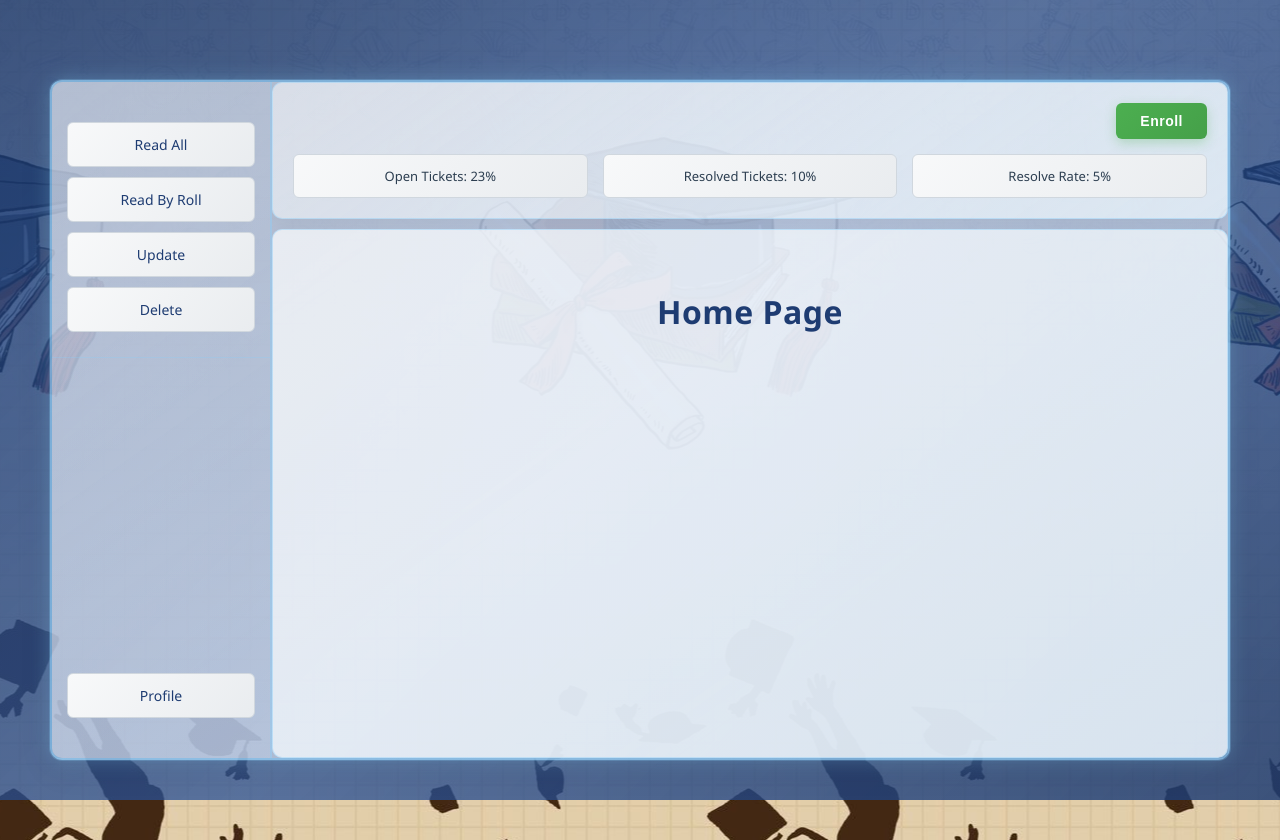
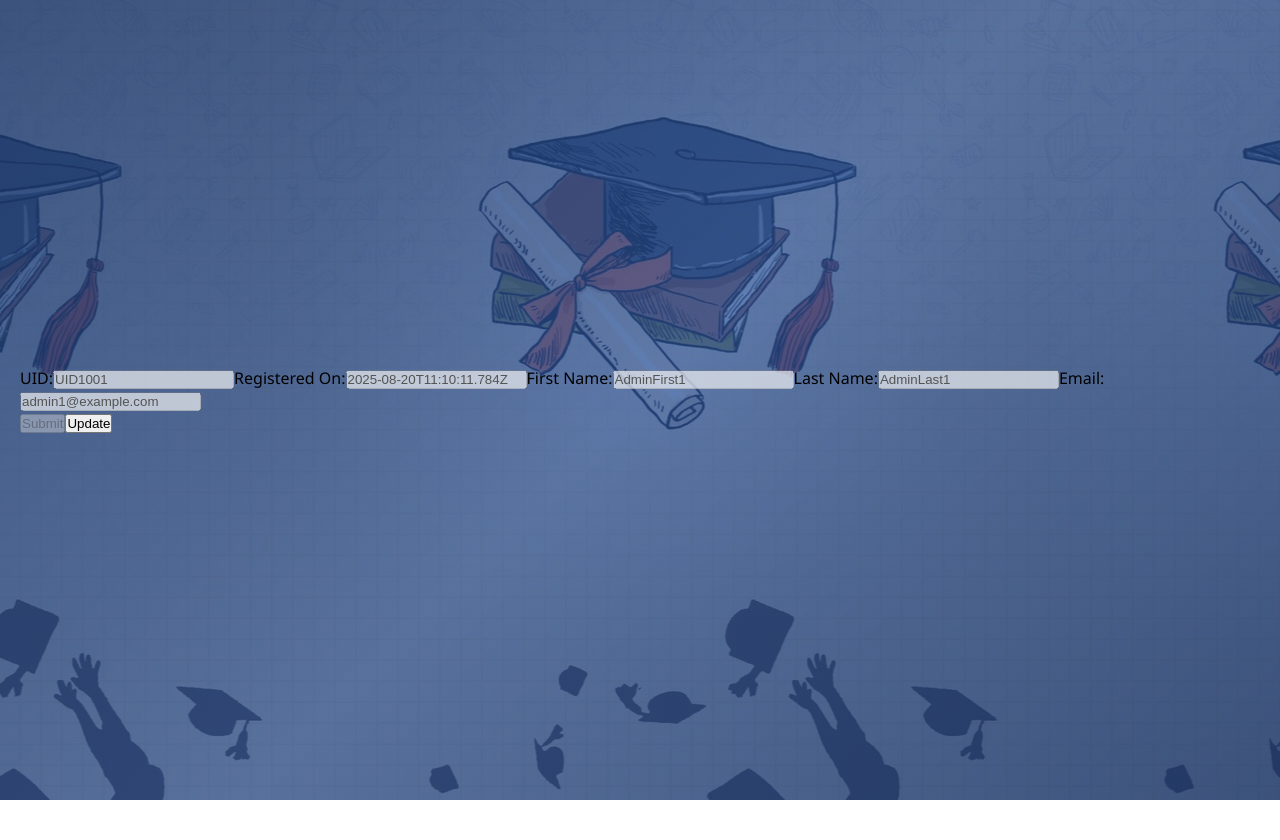
Before and after one commit to rayypan/Student-Management-System, a React (Create React App) app in the folder login-app/: page / in a window 1280 px wide. After the commit the page ends 800 px from the top, so only its background shows below. Built offline with nearby package versions, Linux system fonts and the light colour scheme.

Commit message:
Tried to make the form
Co-authored-by: Aviruk Basak <avirukbasak@gmail.com>

```diff
--- /dev/null
+++ b/login-app/src/components/AdminOrStudentReadOrUpdateForm.jsx
@@ -0,0 +1,180 @@
+import { useState, useEffect } from "react";
+import { NameConstants } from "../modules/NameConstants";
+import { toTitleCase } from "../modules/Util";
+import { Roles } from "../modules/Types";
+import { fetchRandomFakeData } from "../modules/FakeData";
+
+function BasicFields({ data, isSubmitButtonShown, onChange }) {
+  return (
+    <>
+      <label>
+        UID:
+        <input
+          type="text"
+          name="uid"
+          disabled={true}
+          defaultValue={data.uid}
+          onChange={onChange}
+        />
+      </label>
+
+      <label>
+        Registered On:
+        <input
+          type="text"
+          name="registeredOn"
+          disabled
+          defaultValue={data.registeredOn}
+          onChange={onChange}
+        />
+      </label>
+
+      <label>
+        First Name:
+        <input
+          type="text"
+          name="firstName"
+          disabled={!isSubmitButtonShown}
+          defaultValue={data.firstName}
+          onChange={onChange}
+        />
+      </label>
+
+      <label>
+        Last Name:
+        <input
+          type="text"
+          name="lastName"
+          disabled={!isSubmitButtonShown}
+          defaultValue={data.lastName}
+          onChange={onChange}
+        />
+      </label>
+
+      <label>
+        Email:
+        <input
+          type="text"
+          name="email"
+          disabled
+          defaultValue={data.email}
+          onChange={onChange}
+        />
+      </label>
+    </>
+  );
+}
+
+function StudentFields({ data, isSubmitButtonShown, onChange }) {
+  // TODO: change subjects input into a pick list coponent instead of HTML input
+  return (
+    <>
+      <label>
+        Roll:
+        <input
+          type="text"
+          name="roll"
+          disabled
+          defaultValue={data.roll}
+          onChange={onChange}
+        />
+      </label>
+
+      <label>
+        Subjects:
+        <input
+          type="text"
+          name="subjects"
+          disabled={!isSubmitButtonShown}
+          defaultValue={data.subjects.join(", ")}
+          onChange={onChange}
+        />
+      </label>
+    </>
+  );
+}
+
+export default function AdminOrStudentReadOrUpdateForm({
+  isForm,
+  role,
+  rollNo,
+}) {
+  const [isSubmitButtonShown, setIsSubmitButtonShown] = useState(isForm);
+  const [isUpdateButtonShown, setIsUpdateButtonShown] = useState(!isForm);
+
+  var i = 0;
+  const buttons = [
+    {
+      id: ++i,
+      label: NameConstants.FormButtons.SUBMIT,
+      disabled: isSubmitButtonShown,
+      onClick: handleSubmitClick,
+    },
+    {
+      id: ++i,
+      label: NameConstants.FormButtons.UPDATE,
+      disabled: isUpdateButtonShown,
+      onClick: handleUpdateClick,
+    },
+  ];
+
+  const [data, setData] = useState(null);
+
+  const formData = {};
+
+  useEffect(
+    () =>
+      void fetchRandomFakeData(rollNo)
+        .then((data) => {
+            setData(data);
+            console.log(d)
+        })
+        .catch((e) => alert(e.toString())),
+    []
+  );
+
+  async function handleSubmitClick() {
+    setIsSubmitButtonShown((prev) => !prev);
+    setIsUpdateButtonShown((prev) => !prev);
+    // TODO: api call
+  }
+
+  function handleUpdateClick() {
+    setIsUpdateButtonShown(!isUpdateButtonShown);
+    setIsSubmitButtonShown(!isSubmitButtonShown);
+  }
+
+  function handleChange(e) {
+    formData[e.target.name] = e.target.value;
+  }
+
+  if (data == null) {
+    return <h1>Loading...</h1>
+  }
+
+  return (
+    <form className="AdminOrStudentReadOrUpdate-Form">
+      <BasicFields
+        data={data}
+        disabled={!isSubmitButtonShown}
+        onChange={handleChange}
+      />
+
+      {role !== Roles.ADMIN && (
+        <StudentFields
+          data={data}
+          disabled={!isSubmitButtonShown}
+          onChange={handleChange}
+        />
+      )}
+
+      <div className="AdminOrStudentReadOrUpdate-Form">
+        {buttons.map((btn) => (
+          <button key={btn.id} disabled={btn.disabled} onClick={btn.onClick}>
+            {btn.label}
+          </button>
+        ))}
+      </div>
+    </form>
+  );
+}
--- a/login-app/src/components/App.jsx
+++ b/login-app/src/components/App.jsx
@@ -1,28 +1,29 @@
 import { BrowserRouter, Routes, Route } from "react-router-dom";
 import { PathConstants } from "../modules/PathConstants";
+import { Roles } from "../modules/Types";
 import LoginPage from "../pages/LoginPage";
 import RegistrationPage from "../pages/RegistrationPage";
 import ForgetPassword from "../pages/ForgetPassword";
 import ForgetUserName from "../pages/ForgetUserName";
 import AdminHomePage from "../pages/Admin/AdminHomePage/AdminHomePage";
 import EnrollStudentList from "../pages/Admin/EnrollStudentList";
+import AdminOrStudentReadOrUpdateForm from "./AdminOrStudentReadOrUpdateForm";
 
 export default function App() {
   return (
     <>
-      <BrowserRouter>
-        <Routes>
-          <Route path={PathConstants.RootPaths.ROOT} Component={AdminHomePage}/>
-          <Route path={PathConstants.RootPaths.ADMIN_HOME_PAGE} Component={AdminHomePage}/>
-          {/*
+      {/* <BrowserRouter>
+        <Routes> */}
+          {/* <Route path={PathConstants.RootPaths.ROOT} Component={LoginPage}/>
           <Route path={PathConstants.RootPaths.LOGIN} Component={LoginPage}/>
           <Route path={PathConstants.RootPaths.REGISTER} Component={RegistrationPage}/>
           <Route path={PathConstants.RootPaths.FORGOT_PASSWORD} Component={ForgetPassword}/>
-          <Route path={PathConstants.RootPaths.FORGOT_USERNAME} Component={ForgetUserName}/>
-          */}
+          <Route path={PathConstants.RootPaths.FORGOT_USERNAME} Component={ForgetUserName}/> */}
+          {/* <Route path={PathConstants.RootPaths.ADMIN_HOME_PAGE} Component={AdminHomePage}/>
           <Route path={PathConstants.EnrollNavigate.ENROLL_STUDENT_LIST} Component={EnrollStudentList}/>
         </Routes>
-      </BrowserRouter>
+      </BrowserRouter> */}
+      <AdminOrStudentReadOrUpdateForm isForm={true} role={Roles.ADMIN} rollNo={1} />
     </>
   );
 }
--- /dev/null
+++ b/login-app/src/modules/FakeData.js
@@ -0,0 +1,45 @@
+import { Roles } from "./Types";
+
+const roles = [Roles.ADMIN, Roles.STUDENT];
+const subjectsPool = [
+  "Math",
+  "Physics",
+  "Chemistry",
+  "Biology",
+  "History",
+  "English",
+  "CS",
+  "Economics",
+];
+
+export const FakeData = Array.from({ length: 20 }, (_, i) => {
+  const role = roles[Math.floor(Math.random() * roles.length)];
+
+  if (role === "ADMIN") {
+    return {
+      role,
+      uid: `UID${1000 + i}`,
+      registeredOn: new Date(Date.now() - Math.random() * 1e10).toISOString(),
+      firstName: `AdminFirst${i}`,
+      lastName: `AdminLast${i}`,
+      email: `admin${i}@example.com`,
+    };
+  } else {
+    return {
+      role,
+      roll: `ROLL${2000 + i}`,
+      subjects: Array.from(
+        new Set(
+          Array.from(
+            { length: Math.floor(Math.random() * 5) + 1 },
+            () => subjectsPool[Math.floor(Math.random() * subjectsPool.length)]
+          )
+        )
+      ),
+    };
+  }
+});
+
+export function fetchRandomFakeData(rollNo) {
+  return Promise.resolve(FakeData[1]);
+}
--- a/login-app/src/modules/NameConstants.js
+++ b/login-app/src/modules/NameConstants.js
@@ -1,17 +1,37 @@
 export const NameConstants = {
   AdminHomePage: {
-    ADMIN_HOME_PAGE: "Admin Home Page",
     HOMEPAGE: "Home Page",
     READ_ALL: "Read All",
     READ_BY_ROLL: "Read By Roll",
     UPDATE: "Update",
     DELETE: "Delete",
     PROFILE: "Profile",
-    ADMIN_HOME_PAGE: "Admin Home"
+    ADMIN_HOME_PAGE: "Admin Home",
   },
+
   EnrollStudButton: {
     ACCEPT: "Accept",
     REJECT: "Reject",
     ENROLL_BUTTON: "Enroll",
-  }
+  },
+
+  FormButtons: {
+    SUBMIT: "Submit",
+    UPDATE: "Update",
+  },
+
+  BasicFields: {
+    UID: "uid",
+    REGISTERED_ON: "registeredOn",
+    FIRST_NAME: "firstName",
+    LAST_NAME: "lastName",
+    EMAIL: "email",
+    ROLE: "role",
+  },
+
+  StudentFields: {
+    SUBJECTS: "subjects",
+    ROLL: "roll",
+    IS_ENROLLED: "isEnrolled",
+  },
 };
--- /dev/null
+++ b/login-app/src/modules/Types.js
@@ -0,0 +1,4 @@
+export const Roles = {
+    ADMIN: "ADMIN",
+    STUDENT: "STUDENT"
+}
```
